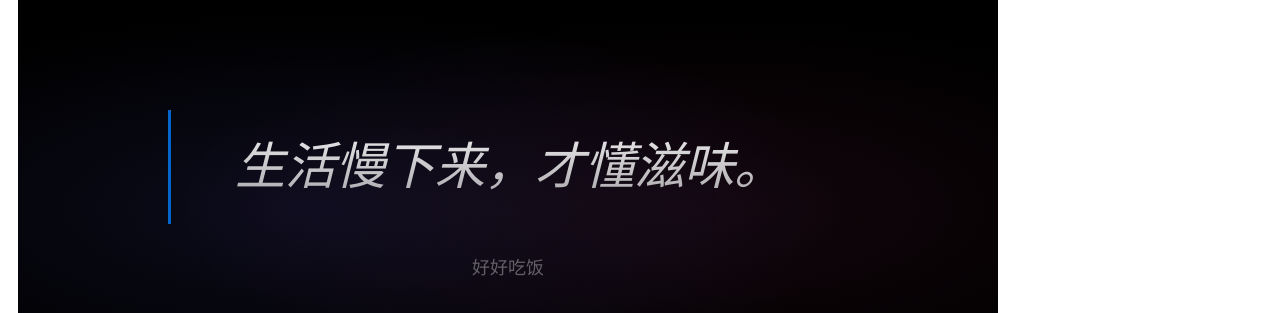
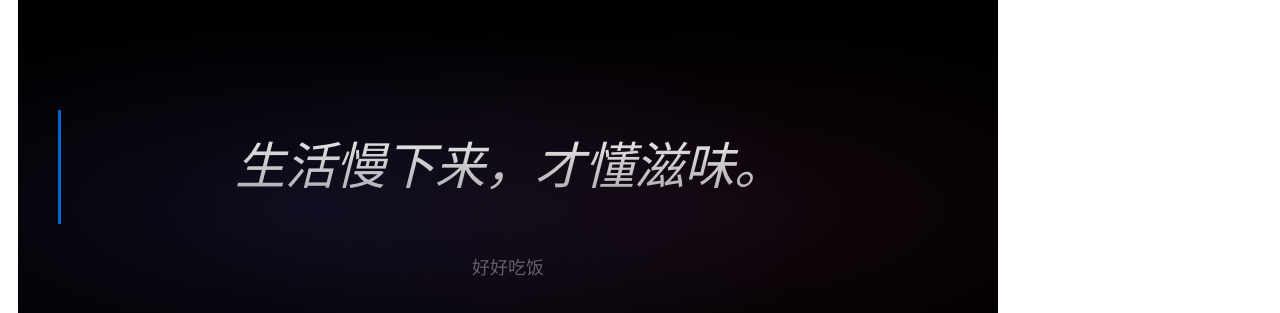
Before and after one commit to zach1219/zach1219.github.io, a Jekyll site: the page built from _pages/about.md, in a window 1280 px wide and 900 px high, scrolled down 2044 px. Shown: the part 150-463 px from the top of the window. Built offline with Jekyll 4.4.1, drawn with Linux system fonts in a browser that asks for light colours; comment, search, counter and statistics services are not loaded.

Commit message:
fix: increase desktop container width to full-screen

```diff
--- a/assets/css/apple-home.css
+++ b/assets/css/apple-home.css
@@ -92,7 +92,7 @@
 .apple-hero-content {
   position: relative;
   z-index: 1;
-  max-width: 860px;
+  max-width: 1200px;
 }
 
 .apple-hero h1 {
@@ -114,7 +114,7 @@
   font-weight: 300;
   color: rgba(255,255,255,0.55);
   line-height: 1.7;
-  max-width: 550px;
+  max-width: 700px;
   margin: 0 auto 48px;
 }
 
@@ -164,7 +164,7 @@
 }
 
 .apple-container {
-  max-width: 1080px;
+  max-width: 1400px;
   margin: 0 auto;
 }
 
@@ -307,7 +307,7 @@
 .apple-quote {
   position: relative;
   z-index: 1;
-  max-width: 680px;
+  max-width: 900px;
   margin: 0 auto;
 }
 
```
